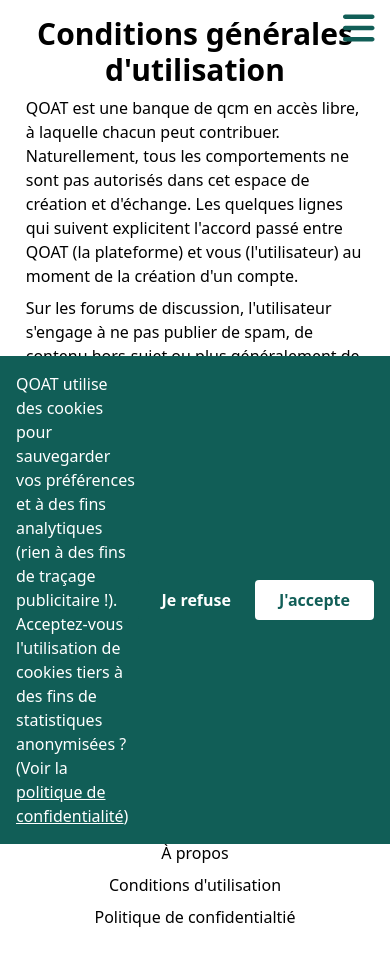
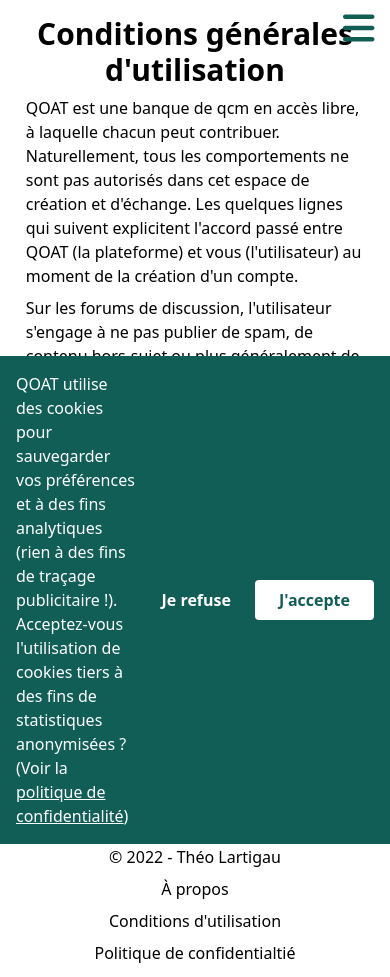
Before and after one commit to L-a-r-t/bachotage-frontend, a Next.js app: page /cgu in a window 390 px wide. Before the commit the page ends 941 px from the top, so only its background shows below. Built offline with nearby package versions, Linux system fonts and the light colour scheme; no server answers.

Commit message:
fix page height on small screens

```diff
--- a/src/pages/about.tsx
+++ b/src/pages/about.tsx
@@ -9,7 +9,7 @@ const About: NextPage = () => {
       <Head>
         <title>À propos</title>
       </Head>
-      <div className="responsiveLayout h-fit-screen px-4">
+      <div className="responsiveLayout min-h-fit-screen px-4">
         <h1 className="text-3xl font-bold text-center">À propos</h1>
         <div className="flex flex-col-reverse sm:grid sm:grid-cols-2 sm:grid-rows-1 gap-4">
           <div className="w-full">
--- a/src/pages/cgu.tsx
+++ b/src/pages/cgu.tsx
@@ -8,7 +8,7 @@ const CGU: NextPage = () => {
       <Head>
         <title>Conditions Générales d{"'"}Utilisation</title>
       </Head>
-      <div className="responsiveLayout h-fit-screen px-4 gap-2">
+      <div className="responsiveLayout min-h-fit-screen px-4 gap-2">
         <h1 className="text-3xl font-bold text-center">
           Conditions générales d{"'"}utilisation
         </h1>
--- a/src/pages/privacy-policy.tsx
+++ b/src/pages/privacy-policy.tsx
@@ -8,7 +8,7 @@ const CGU: NextPage = () => {
       <Head>
         <title>Politique de confidentialité</title>
       </Head>
-      <div className="responsiveLayout h-fit-screen px-4 gap-2">
+      <div className="responsiveLayout min-h-fit-screen px-4 gap-2">
         <h1 className="text-3xl font-bold text-center">
           Politique de confidentialité
         </h1>
```
